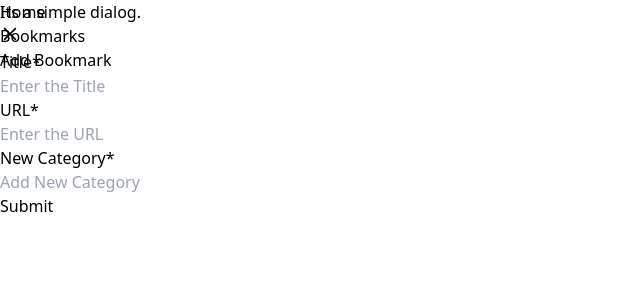
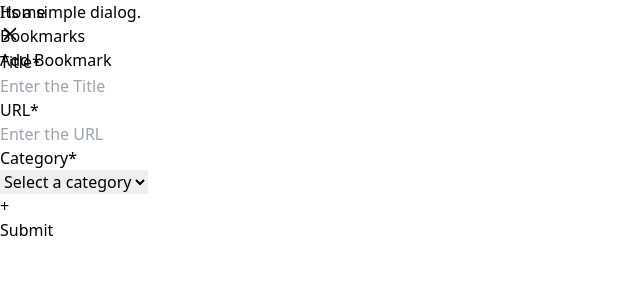
Before and after one commit to Rahat-Minhaj007/bookmark, a Next.js app: page / in a window 1280 px wide. Both pictures are taken after a click on the button "Add Bookmark". Shown: the top 300 px of the page, without its empty margins (0-640 px from the left). Built offline with nearby package versions, Linux system fonts and the light colour scheme; what @material-tailwind/react would draw is missing.

Commit message:
added category

```diff
--- a/components/AddBookMarkModal.js
+++ b/components/AddBookMarkModal.js
@@ -1,4 +1,4 @@
-import React from "react";
+import React, { useState } from "react";
 import { urlRegEx } from "../helpers/regex";
 import useAddBookMark from "../hooks/useAddBookMark";
 import ModalLayout from "./resuseable/ModalLayout";
@@ -7,6 +7,8 @@ import Input from "./resuseable/ReuseableInput";
 const AddBookMarkModal = ({ handleShow, show }) => {
   const { inputData, setInputData, handleInputChange, handleSubmit } =
     useAddBookMark();
+  const [showNewCategory, setShowNewCategory] = useState(false);
+
   console.log(inputData);
   return (
     <ModalLayout handleShow={handleShow} show={show}>
@@ -83,6 +85,55 @@ const AddBookMarkModal = ({ handleShow, show }) => {
             />
           </div>
         </div>
+        <div>
+          <label className="form-label inline-block mb-2 text-gray-700 text-[14px] font-[400]">
+            Category<font className="text-red-500">*</font>
+          </label>
+          <div className="flex space-x-2">
+            <select
+              name="category"
+              id="category"
+              placeholder="select category"
+              disabled={showNewCategory}
+              className=" outline-none rounded py-3 px-2 w-full focus:bg-[#e8f0fe] border-[1px] border-slate-[50] text-[14px]"
+              onChange={(e) => {
+                handleInputChange(e);
+                setInputData((prev) => {
+                  let categoryError = "";
+                  if (!e.target.value) {
+                    categoryError = "category is required";
+                  } else {
+                    categoryError = "";
+                  }
+                  return {
+                    ...prev,
+                    inputError: {
+                      ...prev.inputError,
+                      categoryError,
+                    },
+                  };
+                });
+              }}
+              value={inputData?.inputValue?.category}
+              error={inputData?.inputError?.categoryError}
+            >
+              <option value="">Select a category</option>
+              <option value="1">Category 1</option>
+              <option value="2">2</option>
+              <option value="3">3</option>
+            </select>
+            <div>
+              <button
+                type="button"
+                className="bg-primary p-3 text-center text-white"
+                onClick={() => setShowNewCategory(!showNewCategory)}
+              >
+                {showNewCategory ? "-" : "+"}
+              </button>
+            </div>
+          </div>
+        </div>
+        {showNewCategory && (
           <div className="pt-3">
             <label className="form-label inline-block mb-2 text-gray-700 text-[14px] font-[400]">
               New Category<font className="text-red-500">*</font>
@@ -116,6 +167,7 @@ const AddBookMarkModal = ({ handleShow, show }) => {
               error={inputData?.inputError?.newCategoryError}
             />
           </div>
+        )}
 
         <div className="my-3">
           <button
--- a/context/InputContext.js
+++ b/context/InputContext.js
@@ -8,11 +8,13 @@ function InputProvider({ children = null }) {
     inputValue: {
       title: "",
       url: "",
+      category: "",
       newCategory: "",
     },
     inputError: {
       titleError: "",
       urlError: "",
+      categoryError: "",
       newCategoryError: "",
     },
   });
--- a/hooks/useAddBookMark.js
+++ b/hooks/useAddBookMark.js
@@ -32,6 +32,7 @@ const useAddBookMark = () => {
           ? ""
           : " Title is required",
         urlError: inputData?.inputValue?.userName ? "" : "Url is required",
+        categoryError: inputData?.inputValue?.category,
         newCategoryError: inputData?.inputValue?.newCategory
           ? ""
           : "Category is required",
@@ -43,7 +44,28 @@ const useAddBookMark = () => {
   const handleSubmit = (e) => {
     e.preventDefault();
     if (checkInputValidity()) {
-      alert("submit");
+      const bookmarks = window.localStorage.getItem("bookmarks");
+      const bookmarksArray = JSON.parse(bookmarks);
+      const newBookMark = {
+        title: inputData?.inputValue?.title,
+        url: inputData?.inputValue?.url,
+        category: inputData?.inputValue?.category
+          ? inputData?.inputValue?.category
+          : inputData?.inputValue?.newCategory,
+      };
+      bookmarksArray.push(newBookMark);
+      window.localStorage.setItem("bookmarks", JSON.stringify(bookmarksArray));
+      setInputData((prev) => {
+        return {
+          ...prev,
+          inputValue: {
+            title: "",
+            url: "",
+            category: "",
+            newCategory: "",
+          },
+        };
+      });
     }
   };
 
```
Lines whose indentation alone changed are shown as unchanged.
